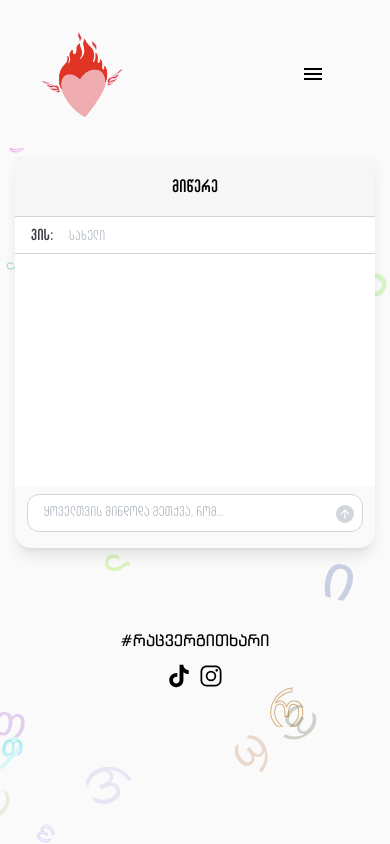
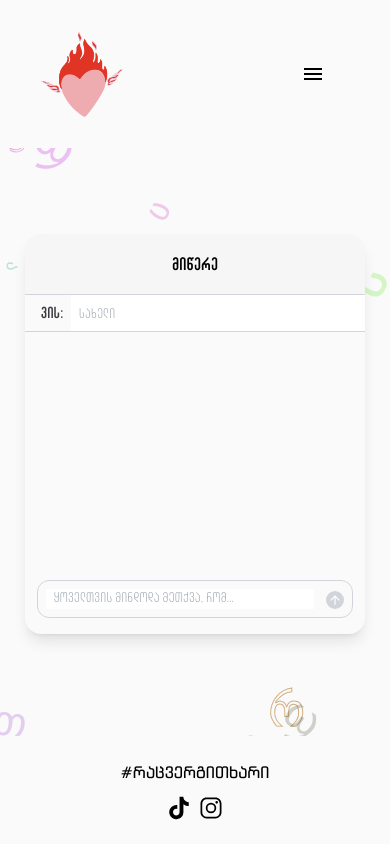
Before and after one commit to Dadu400/untold-things-frontend, a React (Create React App) app: page /submit in a window 390 px wide. Built offline with nearby package versions, Linux system fonts and the light colour scheme.

Commit message:
Minor adjustments in responsive design

```diff
--- a/src/components/banner/Banner.tsx
+++ b/src/components/banner/Banner.tsx
@@ -1,7 +1,7 @@
 import logo from '../../assets/icons/raccc.png';
 function Banner() {
     return (
-        <section className='w-[80%] mx-auto my-10'>
+        <section className='w-[80%] mx-auto my-6'>
             <img src={logo} alt='logo'/>
         </section>
     );
--- a/src/components/footer/Footer.tsx
+++ b/src/components/footer/Footer.tsx
@@ -1,22 +1,22 @@
-import InstagramIcon from '@mui/icons-material/Instagram';
+
 function footer () {
     return (
-        <footer className="flex mt-16 py-4">
+        <footer className="flex py-6 bg-bgColor z-10 left-0 bottom-0 w-full">
             <div className="flex flex-col mx-auto items-center gap-3">
                 <h1 className="font-bpg">
                     #რაცვერგითხარი
                 </h1>
                 <div className="flex items-center gap-2">
-                    <a href="https://www.twitter.com" target="_blank" rel="noreferrer">
-                        <svg stroke="currentColor" fill="currentColor" stroke-width="0" viewBox="0 0 512 512"
-                             font-size="24" height="1em" width="1em" xmlns="http://www.w3.org/2000/svg">
+                    <a href="https://www.tiktok.com/@racvergitxari.ge" target="_blank" rel="noreferrer">
+                        <svg stroke="currentColor" fill="currentColor" strokeWidth="0" viewBox="0 0 512 512"
+                             fontSize="24" height="1em" width="1em" xmlns="http://www.w3.org/2000/svg">
                             <path
                                 d="M412.19 118.66a109.27 109.27 0 01-9.45-5.5 132.87 132.87 0 01-24.27-20.62c-18.1-20.71-24.86-41.72-27.35-56.43h.1C349.14 23.9 350 16 350.13 16h-82.44v318.78c0 4.28 0 8.51-.18 12.69 0 .52-.05 1-.08 1.56 0 .23 0 .47-.05.71v.18a70 70 0 01-35.22 55.56 68.8 68.8 0 01-34.11 9c-38.41 0-69.54-31.32-69.54-70s31.13-70 69.54-70a68.9 68.9 0 0121.41 3.39l.1-83.94a153.14 153.14 0 00-118 34.52 161.79 161.79 0 00-35.3 43.53c-3.48 6-16.61 30.11-18.2 69.24-1 22.21 5.67 45.22 8.85 54.73v.2c2 5.6 9.75 24.71 22.38 40.82A167.53 167.53 0 00115 470.66v-.2l.2.2c39.91 27.12 84.16 25.34 84.16 25.34 7.66-.31 33.32 0 62.46-13.81 32.32-15.31 50.72-38.12 50.72-38.12a158.46 158.46 0 0027.64-45.93c7.46-19.61 9.95-43.13 9.95-52.53V176.49c1 .6 14.32 9.41 14.32 9.41s19.19 12.3 49.13 20.31c21.48 5.7 50.42 6.9 50.42 6.9v-81.84c-10.14 1.1-30.73-2.1-51.81-12.61z"></path>
                         </svg>
                     </a>
-                    <a href="https://www.instagram.com" target="_blank" rel="noreferrer">
-                        <svg stroke="currentColor" fill="currentColor" stroke-width="0" viewBox="0 0 512 512"
-                             font-size="24" height="1em" width="1em" xmlns="http://www.w3.org/2000/svg">
+                    <a href="https://www.instagram.com/racvergitxari" target="_blank" rel="noreferrer">
+                        <svg stroke="currentColor" fill="currentColor" strokeWidth="0" viewBox="0 0 512 512"
+                             fontSize="24" height="1em" width="1em" xmlns="http://www.w3.org/2000/svg">
                             <path
                                 d="M349.33 69.33a93.62 93.62 0 0193.34 93.34v186.66a93.62 93.62 0 01-93.34 93.34H162.67a93.62 93.62 0 01-93.34-93.34V162.67a93.62 93.62 0 0193.34-93.34h186.66m0-37.33H162.67C90.8 32 32 90.8 32 162.67v186.66C32 421.2 90.8 480 162.67 480h186.66C421.2 480 480 421.2 480 349.33V162.67C480 90.8 421.2 32 349.33 32z"></path>
                             <path
--- a/src/components/posts/PostsList.tsx
+++ b/src/components/posts/PostsList.tsx
@@ -58,7 +58,7 @@ const PostsList = () => {
     };
 
     return (
-        <section ref={postsRef} className="w-[90%] md:w-[85%] flex flex-col mx-auto my-20">
+        <section ref={postsRef} className="w-[90%] md:w-[85%] flex flex-col mx-auto my-10">
             <TypedText />
             <div className="container grid grid-cols-1 md:grid-cols-2 lg:grid-cols-3 xl:grid-cols-4 gap-x-6 gap-y-12 mt-10 place-items-center">
                 {posts.map((post) => (
--- a/src/components/search/Searchbar.tsx
+++ b/src/components/search/Searchbar.tsx
@@ -3,7 +3,7 @@ import searchIcon from "../../assets/icons/loupe.png";
 function SearchBar() {
 
     return (
-        <section className="w-full my-10">
+        <section className="w-full">
             <form>
                 <div className="flex items-center mx-auto h-10 w-[90%] lg:w-[70%] mt-4">
                     <div className="relative w-full">
--- a/src/components/submit/NewPost.tsx
+++ b/src/components/submit/NewPost.tsx
@@ -16,13 +16,12 @@ function NewPost() {
     };
 
     return (
-        <section>
-            <div className="w-[360px] mx-auto h-[400px] flex flex-col rounded-2xl overflow-hidden shadow-lg py-2 z-10 bg-bgColor">
+        <section className="mb-4 flex items-center">
+            <div className="w-[340px] mx-auto h-[400px] flex flex-col rounded-2xl overflow-hidden shadow-lg z-10 bg-bgColor">
                 <header className="bg-[#f6f6f7] border-b border-b-gray-300 p-4 flex items-baseline justify-center gap-x-16">
                     <h2 className="text-lg font-firago">მიწერე</h2>
-                    {/*<button className="text-blue-500 font-semibold">preview</button>*/}
                 </header>
-                <div className="bg-[#ffffff]">
+                <div className="bg-bgColor">
                         <div className="flex items-baseline border-b border-gray-300">
                             <span className="text-[#3c3c43] pl-4 pr-2 font-firago">ვის:</span>
                             <input
@@ -31,9 +30,9 @@ function NewPost() {
                                 className="flex-1 py-2 px-2 outline-none text-sm placeholder:font-dejavu placeholder:tracking-wider"/>
                         </div>
                 </div>
-                <div className="flex-1 bg-white"></div>
+                <div className="flex-1 bg-bgColor z-10"></div>
                 <footer
-                    className="bg-white p-2 flex justify-between items-center border-[1px] border-gray-300 rounded-xl mx-3 my-2">
+                    className="bg-bgColor p-2 my-4 flex justify-between items-center border-[1px] border-gray-300 rounded-xl mx-3 z-10">
                    <textarea
                        ref={textareaRef}
                        placeholder="ყოველთვის მინდოდა მეთქვა, რომ..."
--- a/src/pages/Layout.tsx
+++ b/src/pages/Layout.tsx
@@ -8,7 +8,7 @@ interface LayoutProps {
 
 const Layout = ({ particlesComponent }: LayoutProps) => {
     return (
-        <div className="relative">
+        <div className="relative min-h-[100vh] flex flex-col justify-between">
             {particlesComponent && (
                 <div className="absolute inset-0 -z-10">
                     {particlesComponent}
```
Also changed, not shown: 1 other file (tests, documents, lock files or other folders).
